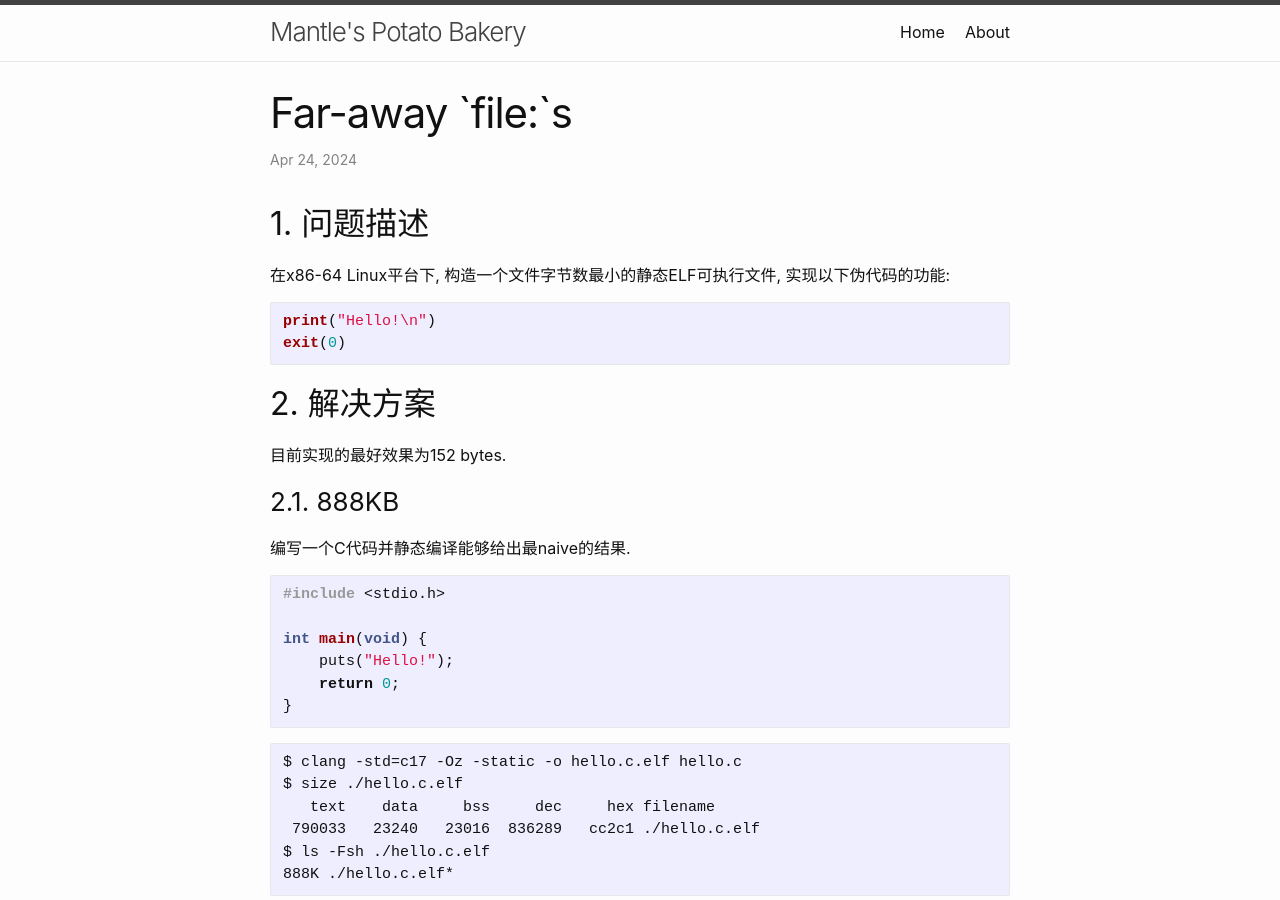
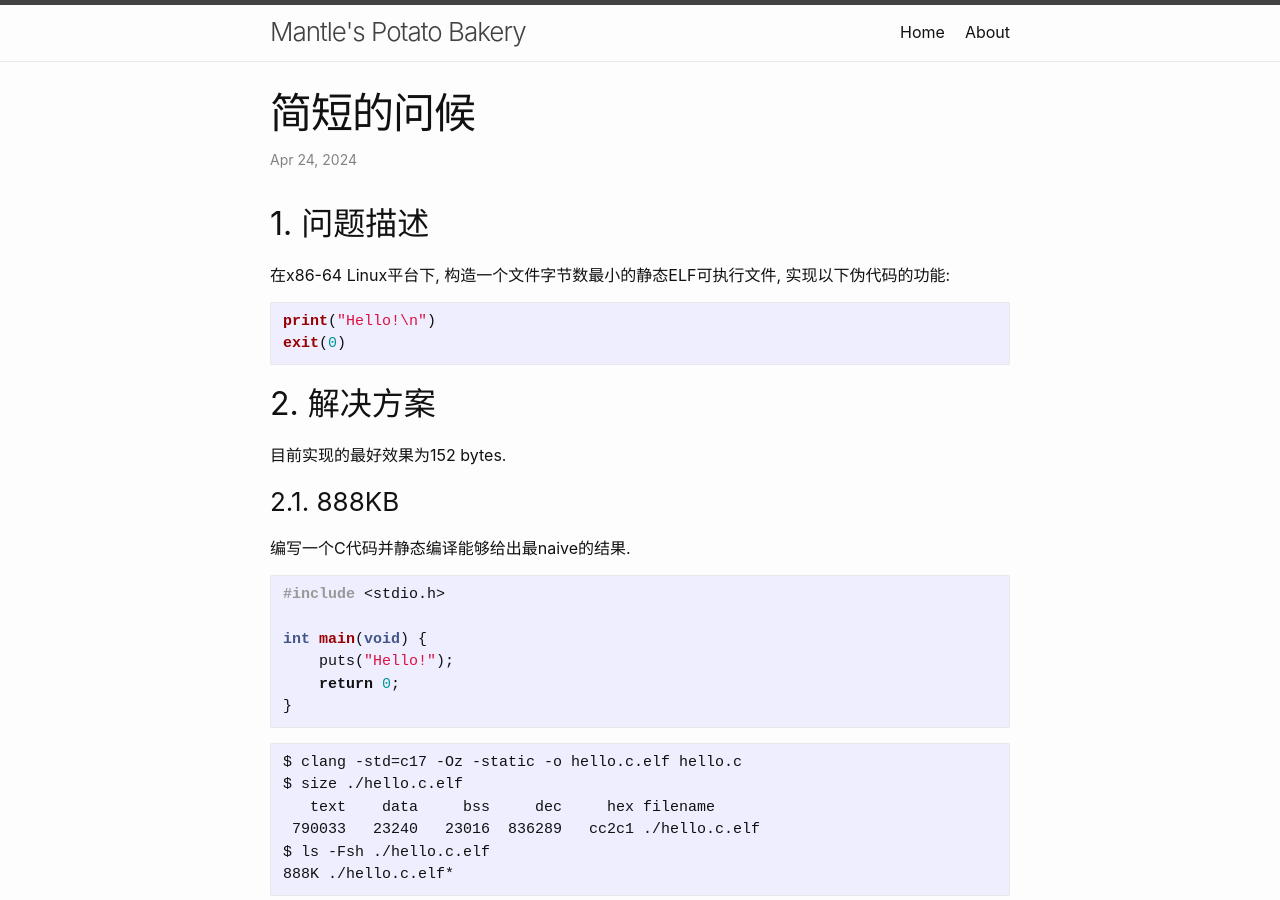
Before and after one commit to CSharperMantle/CSharperMantle.github.io, a Jekyll site: the page built from _posts/2024-04-24-minimal-hello.md, in a window 1280 px wide and 900 px high. Built offline with Jekyll 4.4.1, drawn with Linux system fonts in a browser that asks for light colours.

Commit message:
Change title for hello

```diff
--- a/_posts/2024-04-24-minimal-hello.md
+++ b/_posts/2024-04-24-minimal-hello.md
@@ -1,6 +1,6 @@
 ---
 layout: post
-title: "Far-away `file:`s"
+title: "简短的问候"
 date: 2024-04-24 17:36:45 +0800
 lang: zh-Hans
 description: >-
```
